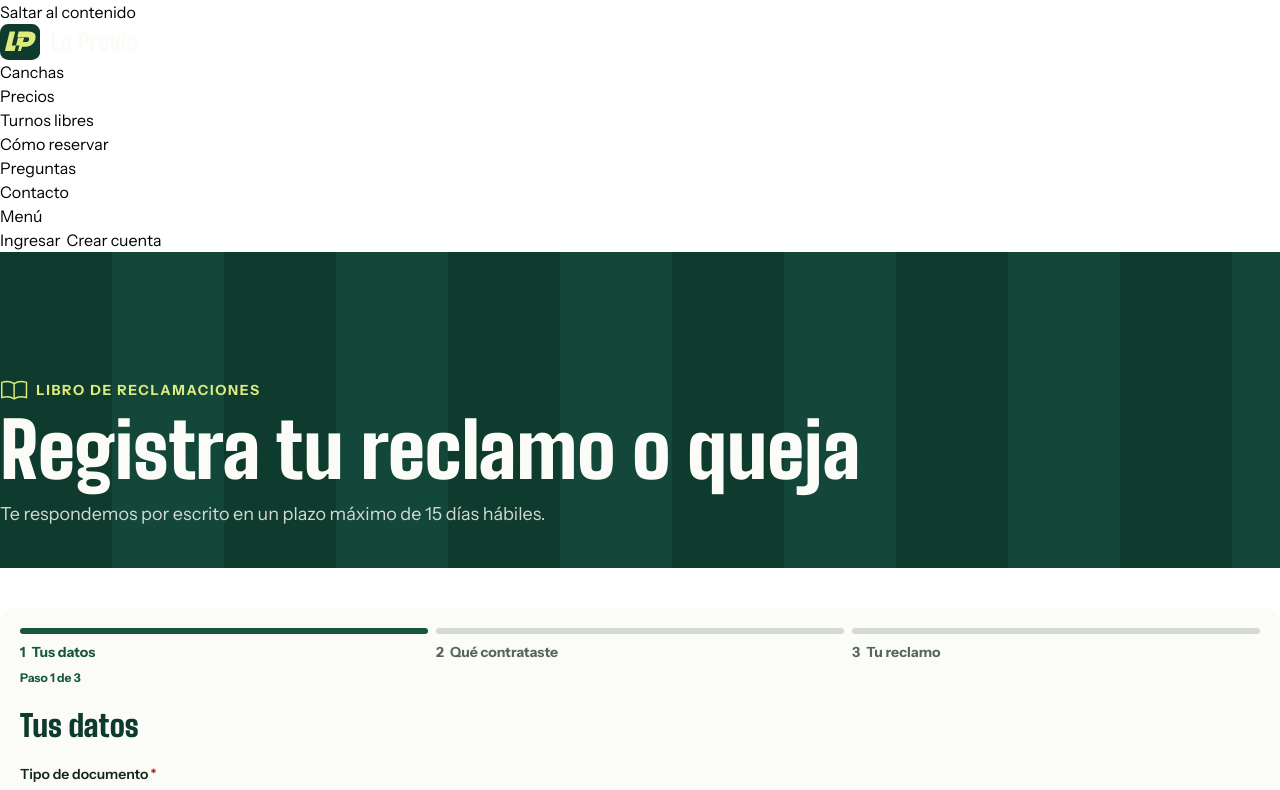
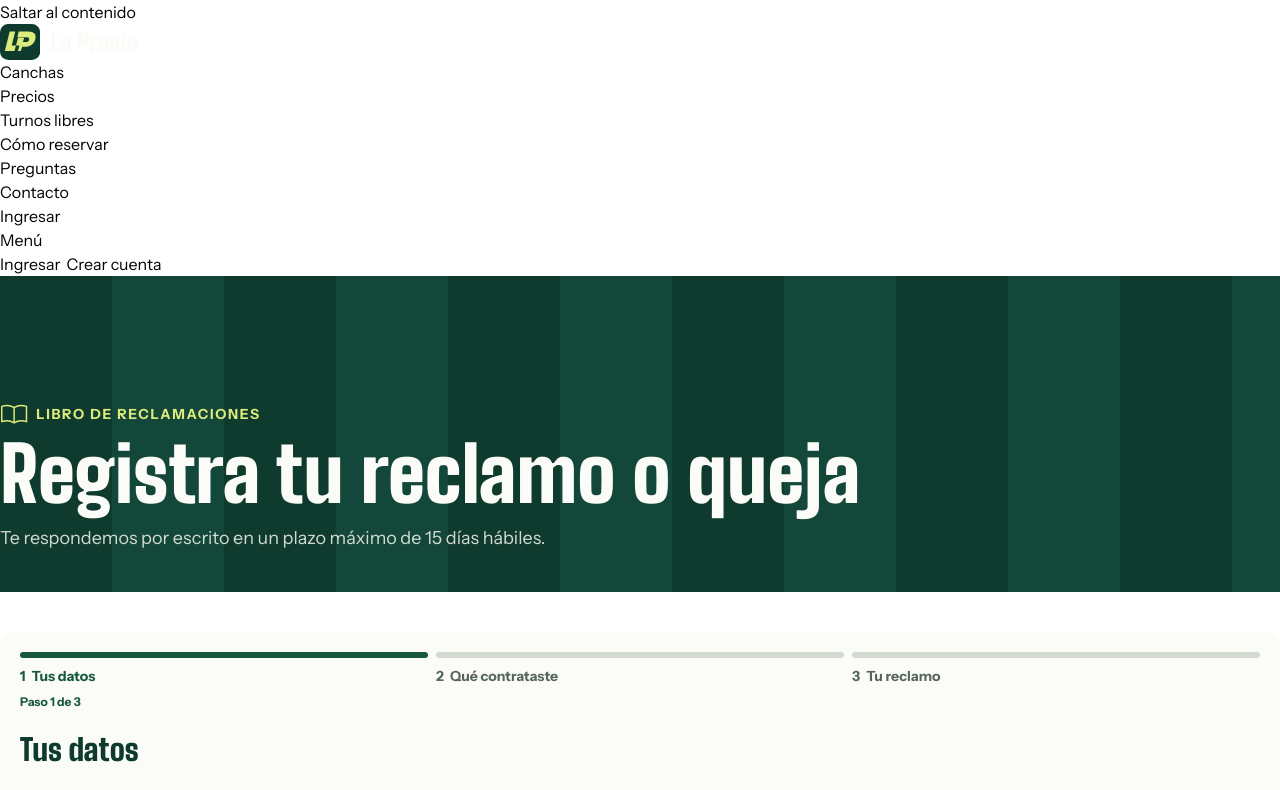
Before and after one commit to andr2116d/canchas-reservas, a Next.js app in the folder client/: page /libro-de-reclamaciones in a window 1280 px wide. Shown: the top 790 px of the page. Built offline with nearby package versions, Linux system fonts and the light colour scheme.

Commit message:
fix: ofrecer «Ingresar» en el menú del celular a quien no tiene sesión
En el celular la barra solo muestra «Crear cuenta»: sin este enlace no había cómo
ingresar desde arriba de la página.

```diff
--- a/client/src/compartido/sitio/acceso-del-sitio.tsx
+++ b/client/src/compartido/sitio/acceso-del-sitio.tsx
@@ -2,10 +2,19 @@ import { cookies } from "next/headers";
 import Link from "next/link";
 import { destinoDeSesion, RUTA_DE_ACCESO } from "@/compartido/sesion/destino-de-sesion";
 import { consultarSesionEnServidor } from "@/compartido/sesion/sesion.servidor";
+import { MenuDelSitio } from "./menu-del-sitio";
+
+const sesionDeLaVisita = async () =>
+  consultarSesionEnServidor((await cookies()).toString()).catch(() => undefined);
+
+/** El menú de secciones, que en el celular ofrece ingresar solo a quien no tiene sesión. */
+export async function MenuSegunLaSesion() {
+  return <MenuDelSitio mostrarIngreso={!(await sesionDeLaVisita())} />;
+}
 
 /** Con sesión, lleva al panel de quien entra; sin sesión, a ingresar o crear la cuenta. */
 export async function AccesoDelSitio() {
-  const sesion = await consultarSesionEnServidor((await cookies()).toString()).catch(() => undefined);
+  const sesion = await sesionDeLaVisita();
   if (sesion) return <Link href={destinoDeSesion(sesion)} className="boton-del-sitio boton-del-sitio--capitan">Ir a mi panel</Link>;
   return (
     <>
--- a/client/src/compartido/sitio/barra-del-sitio.tsx
+++ b/client/src/compartido/sitio/barra-del-sitio.tsx
@@ -1,7 +1,7 @@
 import Link from "next/link";
 import { Suspense } from "react";
 import { MonogramaLaPrevia } from "@/compartido/ui/monograma-la-previa";
-import { AccesoDelSitio } from "./acceso-del-sitio";
+import { AccesoDelSitio, MenuSegunLaSesion } from "./acceso-del-sitio";
 import { MenuDelSitio } from "./menu-del-sitio";
 
 /** Barra de vidrio de las páginas públicas: marca, secciones de la portada y acceso a la cuenta. */
@@ -13,7 +13,9 @@ export function BarraDelSitio() {
           <MonogramaLaPrevia className="h-9 w-auto" aria-hidden="true" />
           <span className="font-titular text-2xl leading-none font-black text-papel max-[420px]:hidden">La Previa</span>
         </Link>
-        <MenuDelSitio />
+        <Suspense fallback={<MenuDelSitio />}>
+          <MenuSegunLaSesion />
+        </Suspense>
         <div className="flex items-center gap-1.5">
           <Suspense fallback={<span className="boton-del-sitio invisible">Crear cuenta</span>}>
             <AccesoDelSitio />
--- a/client/src/compartido/sitio/menu-del-sitio.tsx
+++ b/client/src/compartido/sitio/menu-del-sitio.tsx
@@ -1,10 +1,15 @@
 "use client";
 
+import Link from "next/link";
 import { useState } from "react";
+import { RUTA_DE_ACCESO } from "@/compartido/sesion/destino-de-sesion";
 import { SECCIONES_DE_LA_PORTADA } from "./rutas-del-sitio";
 
-/** Secciones de la portada: en la barra en pantallas anchas; en el celular, tras el botón «Menú». */
-export function MenuDelSitio() {
+/**
+ * Secciones de la portada: en la barra en pantallas anchas; en el celular, tras el botón «Menú».
+ * Sin sesión, el menú del celular también lleva a ingresar, porque ahí la barra no tiene espacio.
+ */
+export function MenuDelSitio({ mostrarIngreso = false }: { mostrarIngreso?: boolean }) {
   const [abierto, setAbierto] = useState(false);
   return (
     <>
@@ -15,6 +20,11 @@ export function MenuDelSitio() {
               <a href={seccion.ruta} onClick={() => setAbierto(false)}>{seccion.texto}</a>
             </li>
           ))}
+          {mostrarIngreso && (
+            <li className="lg:hidden">
+              <Link href={RUTA_DE_ACCESO} onClick={() => setAbierto(false)}>Ingresar</Link>
+            </li>
+          )}
         </ul>
       </nav>
       <button type="button" aria-expanded={abierto} aria-controls="menu-del-sitio" onClick={() => setAbierto(!abierto)} className="menu-del-sitio__boton">
```
Also changed, not shown: 1 other file (tests, documents, lock files or other folders).
